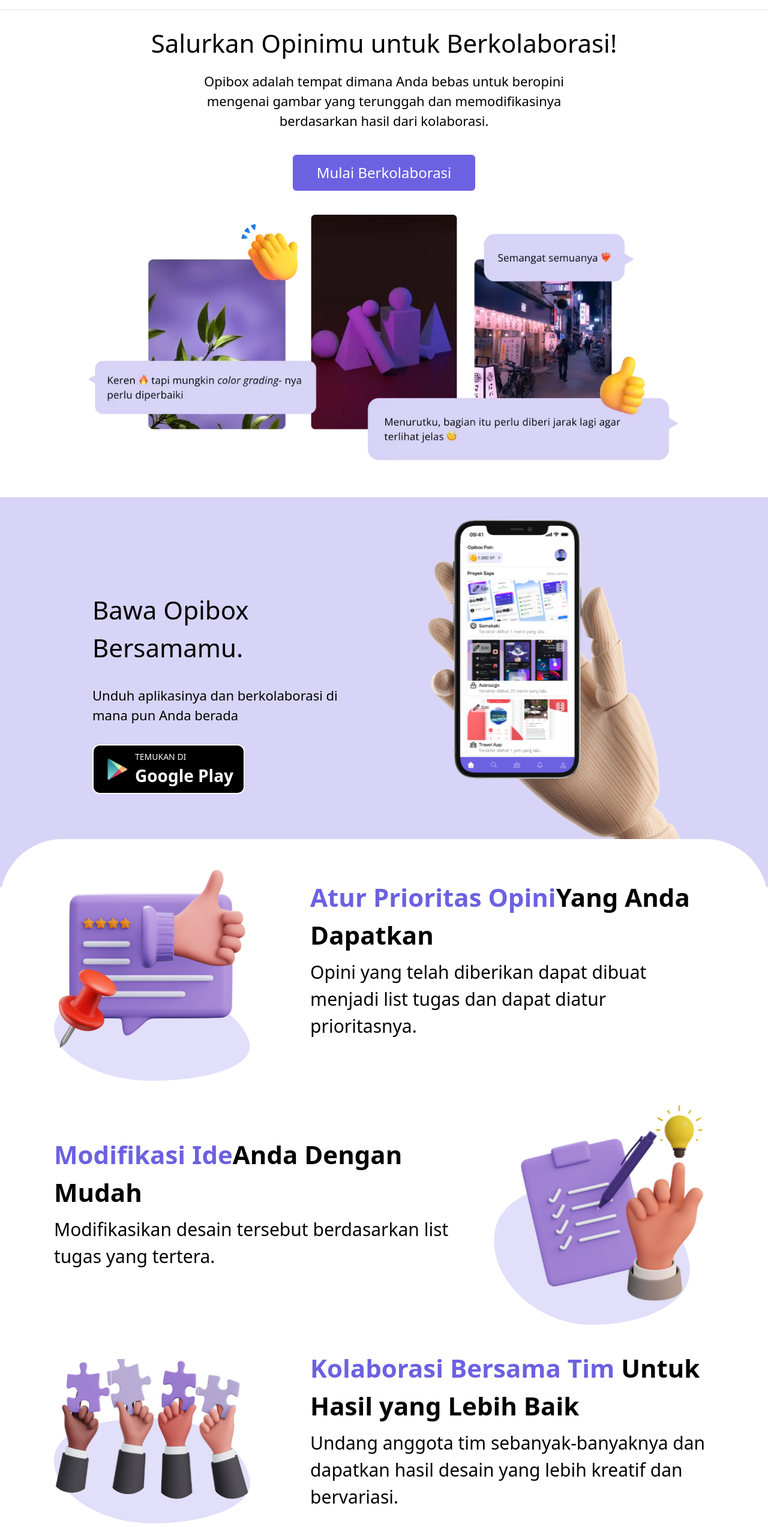
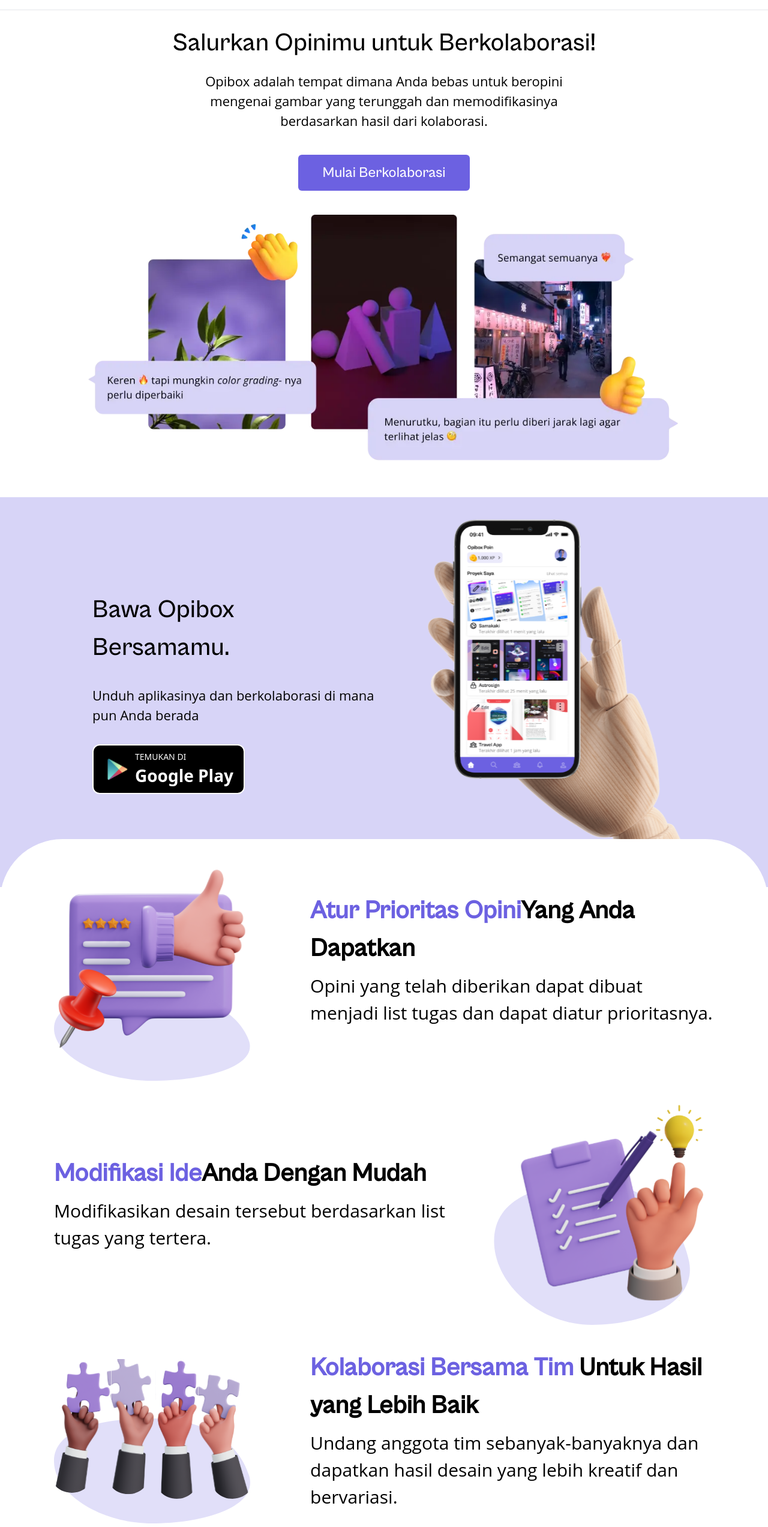
Before and after one commit to akbar5yn/OpiBox, a Nuxt app: page / in a window 1280 px wide. Shown: the part 80-2626 px from the top of the page at 60% size. Built offline with nearby package versions, Linux system fonts and the light colour scheme.

Commit message:
fixed font, size, high fidelity on display

```diff
--- a/layouts/LandingPage.vue
+++ b/layouts/LandingPage.vue
@@ -5,15 +5,15 @@
 
     <!-- hero section -->
     <section id="beranda" class="brand pt-[120px] relative">
-      <div class="items-center flex flex-col">
+      <div class="items-center flex flex-col font-cabinet-grotesk">
         <div class="w-[90%] xl:w-[65%] flex flex-col items-center text-center">
           <h1
-            class="text-[32px] font-medium xl:text-[42px] 2xl:text-[52px] 3xl:text-[64px]"
+            class="text-[32px] font-medium xl:text-[42px] 2xl:text-[52px] 3xl:text-[64px] font-cabinet-grotesk"
           >
             Salurkan Opinimu untuk Berkolaborasi!
           </h1>
           <p
-            class="text-[16px] lg:text-[18px] lg:w-[80%] self-center mt-4 xl:text-[22px] 2xl:text-[24px]"
+            class="text-[16px] text-[#000000] lg:text-[18px] lg:w-[80%] self-center mt-4 xl:text-[22px] 2xl:text-[24px] font-open-sans"
           >
             Opibox adalah tempat dimana Anda bebas untuk beropini mengenai
             gambar yang terunggah dan memodifikasinya berdasarkan hasil dari
@@ -22,7 +22,7 @@
         </div>
 
         <button
-          class="bg-[#6C61E1] text-white py-3 px-10 w-auto my-10 font-medium xl:text-[24px] rounded-md"
+          class="bg-[#6C61E1] text-white py-3 px-10 w-auto my-10 font-medium xl:text-[24px] rounded-md font-cabinet-grotesk"
         >
           Mulai Berkolaborasi
         </button>
@@ -42,12 +42,12 @@
           class="relative text-center flex flex-col items-center xl:text-start xl:w-[75%] xl:left-36 xl:flex xl:flex-col xl:items-start xl:gap-y-8"
         >
           <h1
-            class="text-[24px] xl:text-[42px] 2xl:text-[52px] 3xl:text-[64px]"
+            class="text-[24px] xl:text-[42px] 2xl:text-[52px] 3xl:text-[64px] font-cabinet-grotesk"
           >
             Bawa Opibox Bersamamu.
           </h1>
           <p
-            class="text-[16px] mt-2 lg:text-[18px] xl:mt-0 xl:text-[22px] 2xl:text-[32px]"
+            class="text-[16px] mt-2 lg:text-[18px] xl:mt-0 xl:text-[22px] 2xl:text-[32px] font-open-sans"
           >
             Unduh aplikasinya dan berkolaborasi di mana pun Anda berada
           </p>
@@ -103,13 +103,13 @@
           </div>
           <div class="w-[720px]">
             <h1
-              class="md:text-[24px] md:font-bold xl:text-[42px] 2xl:text-[48px] xl::font-bold"
+              class="md:text-[24px] md:font-bold xl:text-[42px] 2xl:text-[48px] xl::font-bold font-cabinet-grotesk"
             >
               <span class="text-[#6C61E1]">Atur Prioritas Opini</span>
               <span class="text-black">Yang Anda Dapatkan</span>
             </h1>
             <p
-              class="md:text-[16px] md:mt-2 lg:text-[18px] lg:font-normal xl:text-[30px] 2xl:text-[30px]"
+              class="md:text-[16px] md:mt-2 lg:text-[18px] lg:font-normal xl:text-[30px] 2xl:text-[30px] font-open-sans"
             >
               Opini yang telah diberikan dapat dibuat menjadi list tugas dan
               dapat diatur prioritasnya.
@@ -123,13 +123,13 @@
         >
           <div class="w-[720px]">
             <h1
-              class="md:text-[24px] md:font-bold xl:text-[42px] 2xl:text-[48px] xl::font-bold"
+              class="md:text-[24px] md:font-bold xl:text-[42px] 2xl:text-[48px] xl::font-bold font-cabinet-grotesk"
             >
               <span class="text-[#6C61E1]">Modifikasi Ide</span>
               <span class="text-black">Anda Dengan Mudah</span>
             </h1>
             <p
-              class="md:text-[16px] md:mt-2 lg:text-[18px] lg:font-normal xl:text-[30px] 2xl:text-[30px]"
+              class="md:text-[16px] md:mt-2 lg:text-[18px] lg:font-normal xl:text-[30px] 2xl:text-[30px] font-open-sans"
             >
               Modifikasikan desain tersebut berdasarkan list tugas yang tertera.
             </p>
@@ -162,13 +162,13 @@
           </div>
           <div class="w-[720px]">
             <h1
-              class="md:text-[24px] md:font-bold xl:text-[42px] 2xl:text-[48px] xl::font-bold"
+              class="md:text-[24px] md:font-bold xl:text-[42px] 2xl:text-[48px] xl::font-bold font-cabinet-grotesk"
             >
               <span class="text-[#6C61E1]">Kolaborasi Bersama Tim</span>
               <span class="text-black"> Untuk Hasil yang Lebih Baik</span>
             </h1>
             <p
-              class="md:text-[16px] md:mt-2 lg:text-[18px] lg:font-normal xl:text-[30px] 2xl:text-[30px]"
+              class="md:text-[16px] md:mt-2 lg:text-[18px] lg:font-normal xl:text-[30px] 2xl:text-[30px] font-open-sans"
             >
               Undang anggota tim sebanyak-banyaknya dan dapatkan hasil desain
               yang lebih kreatif dan bervariasi.
@@ -249,10 +249,14 @@
         class="text-center flex-col flex items-center justify-center md:flex lg:flex xl:flex-row xl:text-start 2xl:flex 2xl:gap-[73px] 3xl:flex 3xl:text-start"
       >
         <div class="md:w-[80%] xl:w-[720px]">
-          <h1 class="text-2xl xl:text-[42px] 2xl:text-[48px] xl:font-bold">
+          <h1
+            class="text-2xl xl:text-[42px] 2xl:text-[48px] xl:font-bold font-cabinet-grotesk"
+          >
             Program Loyalti Opibox
           </h1>
-          <p class="mt-6 xl:text-[20px] xl:font-normal xl:leading-[39px]">
+          <p
+            class="mt-6 xl:text-[20px] xl:font-normal xl:leading-[39px] font-open-sans"
+          >
             Program loyalti ini merupakan program loyalti yang diberikan oleh
             Opibox sebagai tanda terima kasih dan penghargaan untuk kamu yang
             ikut berkolaborasi di Opibox.
@@ -273,12 +277,12 @@
         class="pt-11 xl:flex justify-center xl:pt-[100px] xl:px-[120px] xl:gap-[100px] 2xl:gap-[152px]"
       >
         <h1
-          class="text-2xl font-semibold text-center xl:mt-9 xl:text-[30px] xl:font-bold 2xl:text-[48px]"
+          class="text-2xl font-bold text-center xl:mt-9 xl:text-[30px] xl:font-bold 2xl:text-[48px] font-cabinet-grotesk"
         >
           Pertanyaan Umum
         </h1>
         <div class="mt-5">
-          <ul class="flex flex-col gap-y-2 items-center">
+          <ul class="flex flex-col gap-y-2 items-center font-cabinet-grotesk">
             <FaqItem v-for="(item, key) in faqList" :key="key" :item="item" />
           </ul>
         </div>
@@ -298,7 +302,7 @@
             class="w-11 self-start mt-2"
             alt="logo"
           >
-          <h1 class="text-[36px] font-bold self-start">
+          <h1 class="text-[36px] font-bold self-start font-cabinet-grotesk">
             Opibox
           </h1>
         </div>
@@ -307,10 +311,10 @@
           class="md:flex md:gap-40 md:py-10 lg:py-0 xl:gap-20 2xl:gap-40 justify-evenly"
         >
           <div>
-            <h3 class="text-[24px] font-medium mb-3">
+            <h3 class="text-[24px] font-bold mb-3 font-cabinet-grotesk">
               Menu
             </h3>
-            <ul class="flex flex-col gap-y-3">
+            <ul class="flex flex-col gap-y-3 font-open-sans">
               <li>
                 <NuxtLink to="">
                   Beranda
@@ -329,10 +333,10 @@
             </ul>
           </div>
           <div class="mt-5 md:mt-0 xl:mt-0">
-            <h3 class="text-[24px] font-medium mb-3">
+            <h3 class="text-[24px] font-bold mb-3 font-cabinet-grotesk">
               Tentang Kami
             </h3>
-            <ul class="flex flex-col gap-y-3">
+            <ul class="flex flex-col gap-y-3 font-open-sans">
               <li>
                 <NuxtLink to="">
                   Tim Opibox
@@ -358,7 +362,7 @@
         </div>
         <hr class="w-full h-1 my-4 md:hidden">
         <div class="flex flex-col items-center xl:flex-col xl:items-start">
-          <h3 class="text-[24px] font-medium mb-3">
+          <h3 class="text-[24px] font-bold mb-3 font-cabinet-grotesk">
             Unduh Aplikasi
           </h3>
           <button
@@ -376,7 +380,7 @@
           </button>
         </div>
       </div>
-      <p class="py-10 text-center">
+      <p class="py-10 text-center font-cabinet-grotesk">
         © 2023 Opibox | Opibox adalah produk milik PT Qatros Teknologi
         Nusantara.
       </p>
--- a/pages/register/index.vue
+++ b/pages/register/index.vue
@@ -122,7 +122,7 @@
 
           <p class="text-center mt-3 mb-5">
             <span class="text-[#8B8B8B]"> Sudah memiliki akun? </span>
-            <nuxt-link to="/login">
+            <nuxt-link to="/login" class="text-[#6C61E1]">
               Masuk
             </nuxt-link>
           </p>
--- a/pages/verification-account/index.vue
+++ b/pages/verification-account/index.vue
@@ -23,7 +23,7 @@
         Link Telah Kadaluarsa
       </h1>
       <p
-        class="text-[14px] font-open-sans font-normal order-1 text-[#4A4A4F] text-center"
+        class="text-[14px] font-open-sans font-normal order-1 text-[#62626A] text-center"
       >
         Maaf, link verifikasi akun telah melewati batas waktu selama 5 hari.
         Masukkan email untuk pengiriman ulang link verifikasi.
@@ -38,7 +38,7 @@
           placeholder="Masukkan Email"
         >
         <button
-          class="bg-[#6C61E1] text-white font-semibold w-full max-w-[427px] py-4 rounded-lg font-cabinet-grotesk mx-auto mt-8"
+          class="bg-[#6C61E1] text-[#FFFFFF] font-extralight w-full max-w-[427px] py-4 rounded-lg mx-auto mt-8 font-cabinet-grotesk text-[18px]"
         >
           Kirim Ulang
         </button>
```
